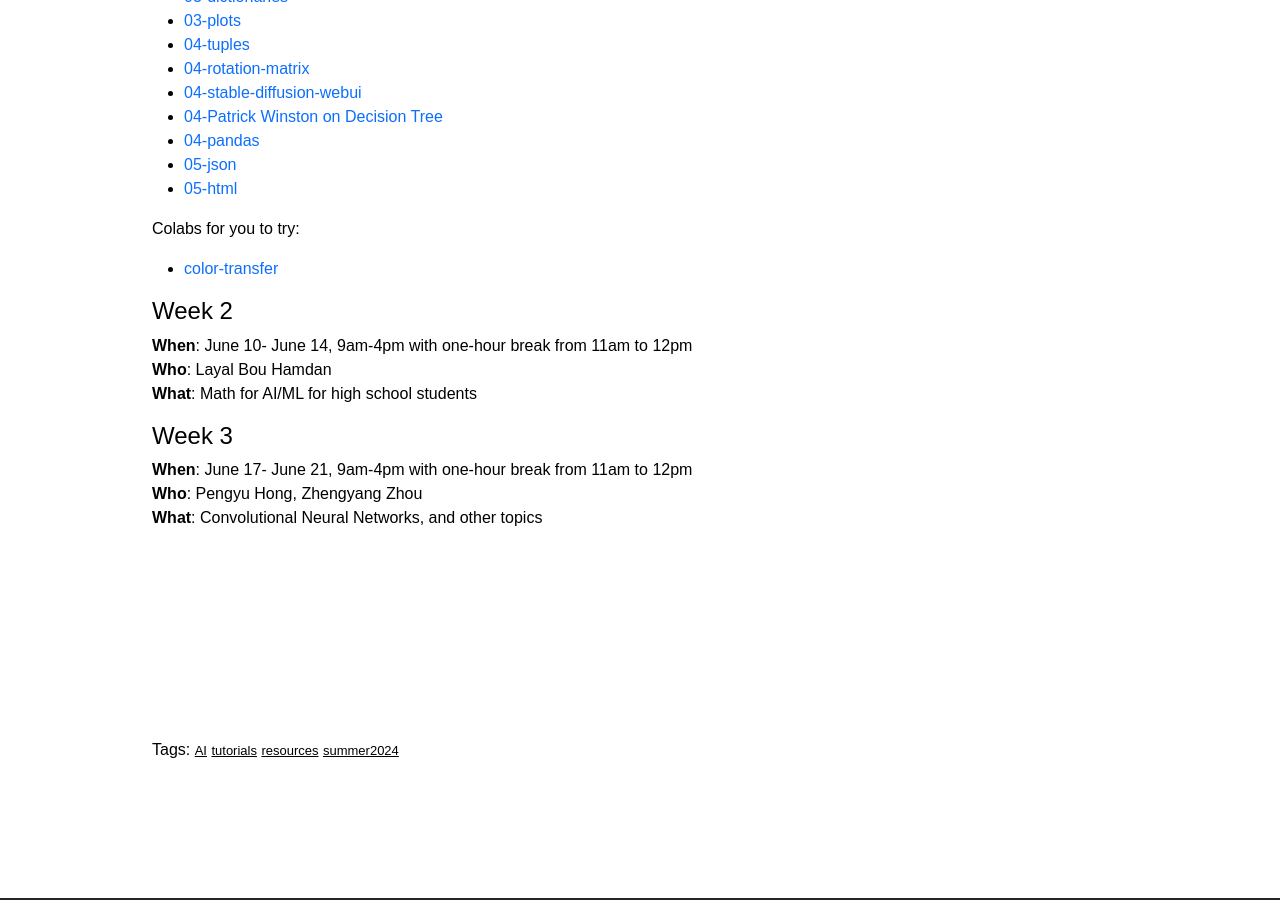
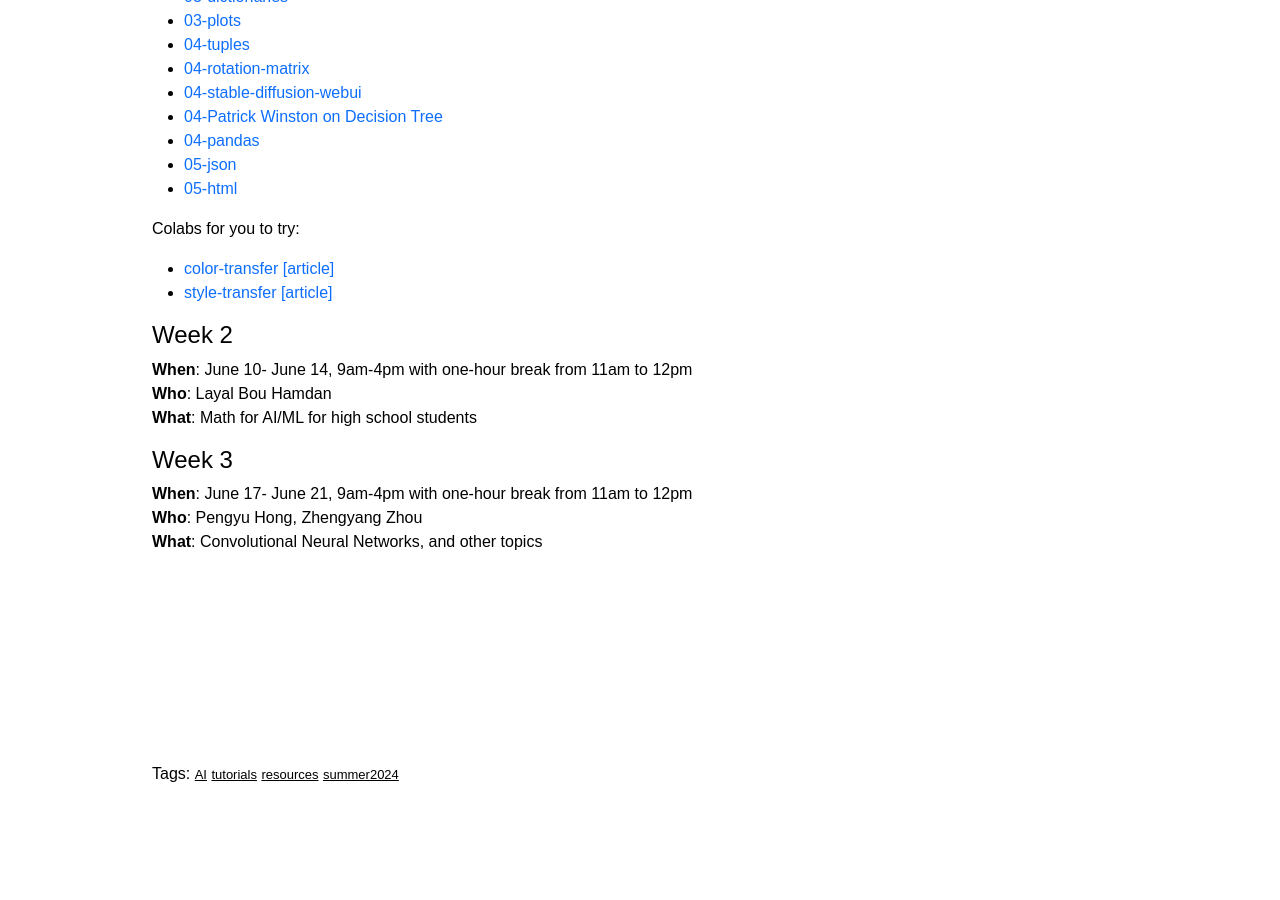
Before and after one commit to planet-ai-2023/planet-ai-2023.github.io, a Jekyll site: the page built from _posts/2024-6-01-summer-2024.md, in a window 1280 px wide and 900 px high, scrolled down 648 px. Built offline with Jekyll 4.4.1, drawn with Linux system fonts in a browser that asks for light colours.

Commit message:
Add files via upload

```diff
--- a/_posts/2024-6-01-summer-2024.md
+++ b/_posts/2024-6-01-summer-2024.md
@@ -35,7 +35,8 @@ A few things for Week 1:
 - [05-html](https://gist.github.com/planet-ai-2023/c0788ce0a08867467aed65301a893954){:target="_blank"}
 
 Colabs for you to try:
-- [color-transfer](https://gist.github.com/planet-ai-2023/182437bbe972b9a24d5e0754ba308b54){:target="_blank"}
+- [color-transfer](https://gist.github.com/planet-ai-2023/182437bbe972b9a24d5e0754ba308b54){:target="_blank"} [[article]](https://www.researchgate.net/publication/220518215_Color_Transfer_between_Images){:target="_blank"}
+- [style-transfer](https://gist.github.com/planet-ai-2023/0d8e8c6c6a7c4cdebd6a1808010f487c){:target="_blank"} [[article]](https://arxiv.org/abs/1508.06576){:target="_blank"}
 
 # Week 2
 **When**: June 10- June 14, 9am-4pm with one-hour break from 11am to 12pm
```
